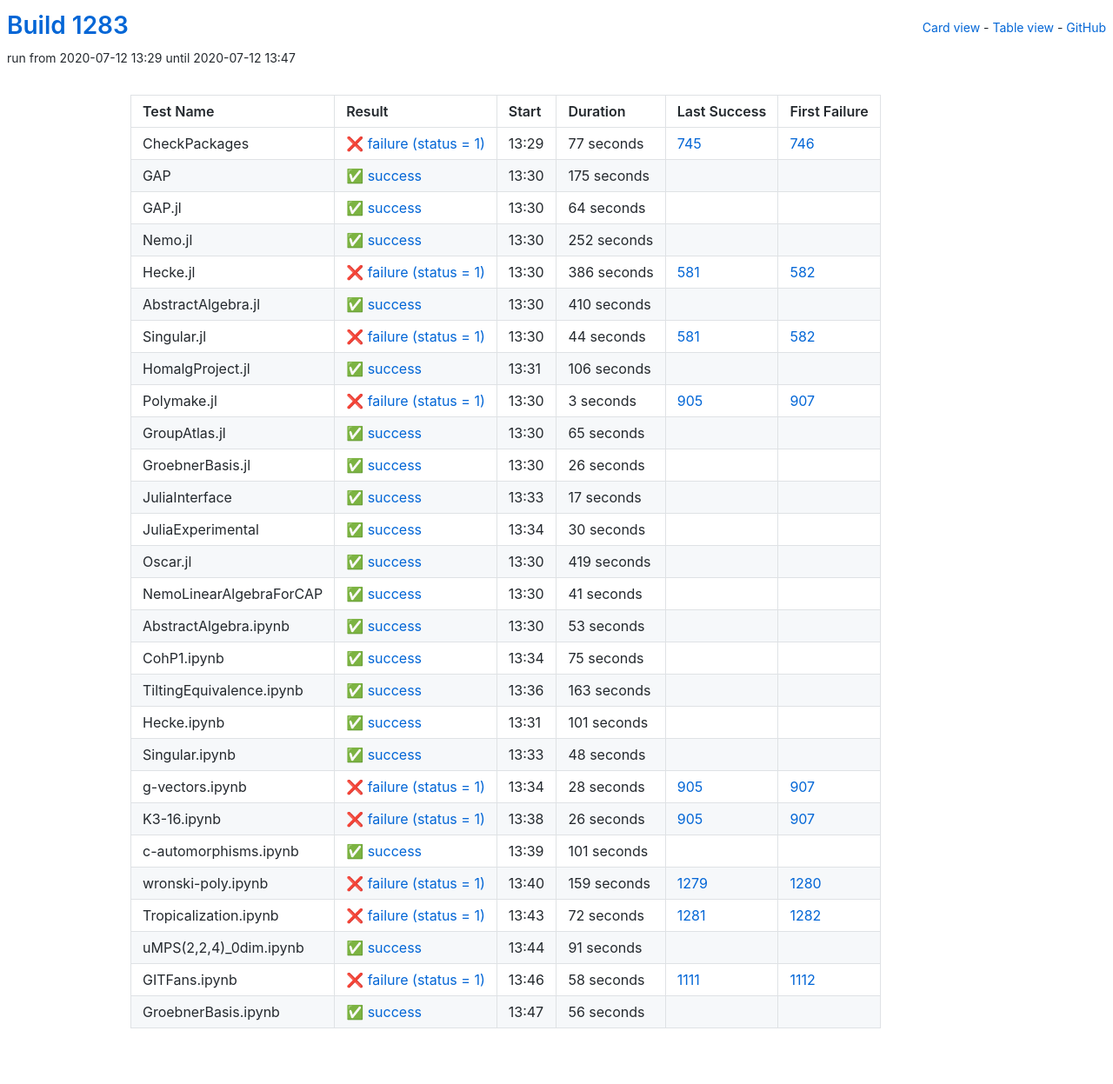
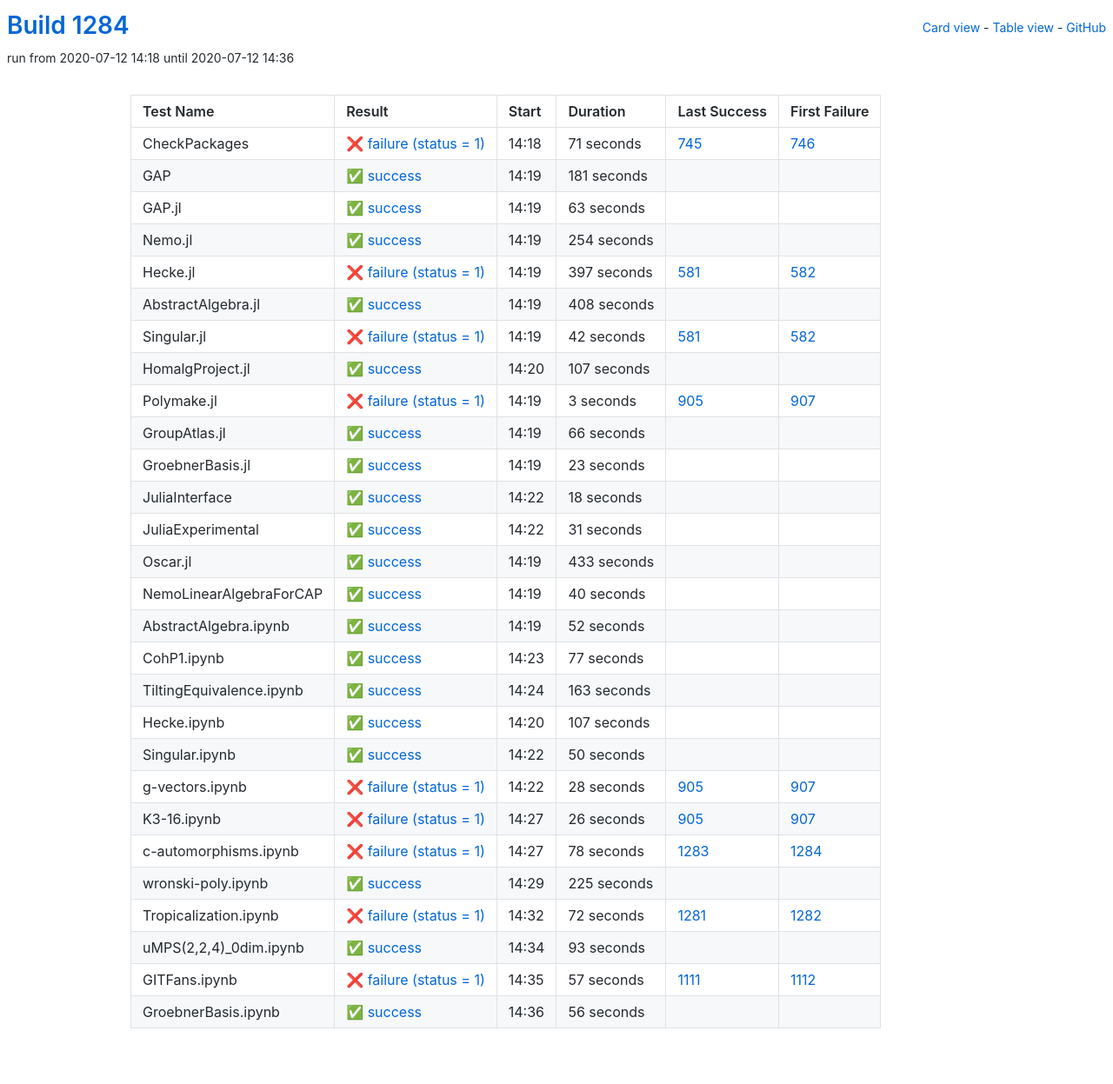
Before and after one commit to oscar-system/oscar-ci-status-1.4, a Jekyll site: the page built from table.html, in a window 1280 px wide. Shown: the whole page at 87% size. Built offline with Jekyll 4.4.1, drawn with Linux system fonts in a browser that asks for light colours.

Commit message:
Build #1284

```diff
--- a/_data/ci.yml
+++ b/_data/ci.yml
@@ -1,6 +1,6 @@
 ---
-build: 1283
-build_url: https://oscarci.mathematik.uni-kl.de/job/oscar-julia-1.4/1283/
+build: 1284
+build_url: https://oscarci.mathematik.uni-kl.de/job/oscar-julia-1.4/1284/
 job: oscar-julia-1.4
 organization: oscar-system
 repo: oscar-ci-status-1.4
@@ -8,104 +8,104 @@ repourl: https://github.com/oscar-system/oscar-ci-status-1.4
 tests:
 - name: CheckPackages
   id: checkpackages
-  log: https://oscarci.mathematik.uni-kl.de/job/oscar-julia-1.4/1283/artifact/logs/build-1283/CheckPackages.log
-  start: 2020-07-12 13:29
+  log: https://oscarci.mathematik.uni-kl.de/job/oscar-julia-1.4/1284/artifact/logs/build-1284/CheckPackages.log
+  start: 2020-07-12 14:18
   success: false
   exitcode: 1
   status: failure
-  duration: 77
+  duration: 71
   last_success: 745
   last_success_url: https://oscarci.mathematik.uni-kl.de/job/oscar-julia-1.4/745/
   first_failure: 746
   first_failure_url: https://oscarci.mathematik.uni-kl.de/job/oscar-julia-1.4/746/
 - name: GAP
   id: gap
-  log: https://oscarci.mathematik.uni-kl.de/job/oscar-julia-1.4/1283/artifact/logs/build-1283/GAP.log
-  start: 2020-07-12 13:30
+  log: https://oscarci.mathematik.uni-kl.de/job/oscar-julia-1.4/1284/artifact/logs/build-1284/GAP.log
+  start: 2020-07-12 14:19
   success: true
   exitcode: 0
   status: success
-  duration: 175
+  duration: 181
   last_success: false
   last_success_url:
   first_failure: false
   first_failure_url:
 - name: GAP.jl
   id: gap-jl
-  log: https://oscarci.mathematik.uni-kl.de/job/oscar-julia-1.4/1283/artifact/logs/build-1283/GAP.jl.log
-  start: 2020-07-12 13:30
+  log: https://oscarci.mathematik.uni-kl.de/job/oscar-julia-1.4/1284/artifact/logs/build-1284/GAP.jl.log
+  start: 2020-07-12 14:19
   success: true
   exitcode: 0
   status: success
-  duration: 64
+  duration: 63
   last_success: false
   last_success_url:
   first_failure: false
   first_failure_url:
 - name: Nemo.jl
   id: nemo-jl
-  log: https://oscarci.mathematik.uni-kl.de/job/oscar-julia-1.4/1283/artifact/logs/build-1283/Nemo.jl.log
-  start: 2020-07-12 13:30
+  log: https://oscarci.mathematik.uni-kl.de/job/oscar-julia-1.4/1284/artifact/logs/build-1284/Nemo.jl.log
+  start: 2020-07-12 14:19
   success: true
   exitcode: 0
   status: success
-  duration: 252
+  duration: 254
   last_success: false
   last_success_url:
   first_failure: false
   first_failure_url:
 - name: Hecke.jl
   id: hecke-jl
-  log: https://oscarci.mathematik.uni-kl.de/job/oscar-julia-1.4/1283/artifact/logs/build-1283/Hecke.jl.log
-  start: 2020-07-12 13:30
+  log: https://oscarci.mathematik.uni-kl.de/job/oscar-julia-1.4/1284/artifact/logs/build-1284/Hecke.jl.log
+  start: 2020-07-12 14:19
   success: false
   exitcode: 1
   status: failure
-  duration: 386
+  duration: 397
   last_success: 581
   last_success_url: https://oscarci.mathematik.uni-kl.de/job/oscar-julia-1.4/581/
   first_failure: 582
   first_failure_url: https://oscarci.mathematik.uni-kl.de/job/oscar-julia-1.4/582/
 - name: AbstractAlgebra.jl
   id: abstractalgebra-jl
-  log: https://oscarci.mathematik.uni-kl.de/job/oscar-julia-1.4/1283/artifact/logs/build-1283/AbstractAlgebra.jl.log
-  start: 2020-07-12 13:30
+  log: https://oscarci.mathematik.uni-kl.de/job/oscar-julia-1.4/1284/artifact/logs/build-1284/AbstractAlgebra.jl.log
+  start: 2020-07-12 14:19
   success: true
   exitcode: 0
   status: success
-  duration: 410
+  duration: 408
   last_success: false
   last_success_url:
   first_failure: false
   first_failure_url:
 - name: Singular.jl
   id: singular-jl
-  log: https://oscarci.mathematik.uni-kl.de/job/oscar-julia-1.4/1283/artifact/logs/build-1283/Singular.jl.log
-  start: 2020-07-12 13:30
+  log: https://oscarci.mathematik.uni-kl.de/job/oscar-julia-1.4/1284/artifact/logs/build-1284/Singular.jl.log
+  start: 2020-07-12 14:19
   success: false
   exitcode: 1
   status: failure
-  duration: 44
+  duration: 42
   last_success: 581
   last_success_url: https://oscarci.mathematik.uni-kl.de/job/oscar-julia-1.4/581/
   first_failure: 582
   first_failure_url: https://oscarci.mathematik.uni-kl.de/job/oscar-julia-1.4/582/
 - name: HomalgProject.jl
   id: homalgproject-jl
-  log: https://oscarci.mathematik.uni-kl.de/job/oscar-julia-1.4/1283/artifact/logs/build-1283/HomalgProject.jl.log
-  start: 2020-07-12 13:31
+  log: https://oscarci.mathematik.uni-kl.de/job/oscar-julia-1.4/1284/artifact/logs/build-1284/HomalgProject.jl.log
+  start: 2020-07-12 14:20
   success: true
   exitcode: 0
   status: success
-  duration: 106
+  duration: 107
   last_success: false
   last_success_url:
   first_failure: false
   first_failure_url:
 - name: Polymake.jl
   id: polymake-jl
-  log: https://oscarci.mathematik.uni-kl.de/job/oscar-julia-1.4/1283/artifact/logs/build-1283/Polymake.jl.log
-  start: 2020-07-12 13:30
+  log: https://oscarci.mathematik.uni-kl.de/job/oscar-julia-1.4/1284/artifact/logs/build-1284/Polymake.jl.log
+  start: 2020-07-12 14:19
   success: false
   exitcode: 1
   status: failure
@@ -116,104 +116,104 @@ tests:
   first_failure_url: https://oscarci.mathematik.uni-kl.de/job/oscar-julia-1.4/907/
 - name: GroupAtlas.jl
   id: groupatlas-jl
-  log: https://oscarci.mathematik.uni-kl.de/job/oscar-julia-1.4/1283/artifact/logs/build-1283/GroupAtlas.jl.log
-  start: 2020-07-12 13:30
+  log: https://oscarci.mathematik.uni-kl.de/job/oscar-julia-1.4/1284/artifact/logs/build-1284/GroupAtlas.jl.log
+  start: 2020-07-12 14:19
   success: true
   exitcode: 0
   status: success
-  duration: 65
+  duration: 66
   last_success: false
   last_success_url:
   first_failure: false
   first_failure_url:
 - name: GroebnerBasis.jl
   id: groebnerbasis-jl
-  log: https://oscarci.mathematik.uni-kl.de/job/oscar-julia-1.4/1283/artifact/logs/build-1283/GroebnerBasis.jl.log
-  start: 2020-07-12 13:30
+  log: https://oscarci.mathematik.uni-kl.de/job/oscar-julia-1.4/1284/artifact/logs/build-1284/GroebnerBasis.jl.log
+  start: 2020-07-12 14:19
   success: true
   exitcode: 0
   status: success
-  duration: 26
+  duration: 23
   last_success: false
   last_success_url:
   first_failure: false
   first_failure_url:
 - name: JuliaInterface
   id: juliainterface
-  log: https://oscarci.mathematik.uni-kl.de/job/oscar-julia-1.4/1283/artifact/logs/build-1283/JuliaInterface.log
-  start: 2020-07-12 13:33
+  log: https://oscarci.mathematik.uni-kl.de/job/oscar-julia-1.4/1284/artifact/logs/build-1284/JuliaInterface.log
+  start: 2020-07-12 14:22
   success: true
   exitcode: 0
   status: success
-  duration: 17
+  duration: 18
   last_success: false
   last_success_url:
   first_failure: false
   first_failure_url:
 - name: JuliaExperimental
   id: juliaexperimental
-  log: https://oscarci.mathematik.uni-kl.de/job/oscar-julia-1.4/1283/artifact/logs/build-1283/JuliaExperimental.log
-  start: 2020-07-12 13:34
+  log: https://oscarci.mathematik.uni-kl.de/job/oscar-julia-1.4/1284/artifact/logs/build-1284/JuliaExperimental.log
+  start: 2020-07-12 14:22
   success: true
   exitcode: 0
   status: success
-  duration: 30
+  duration: 31
   last_success: false
   last_success_url:
   first_failure: false
   first_failure_url:
 - name: Oscar.jl
   id: oscar-jl
-  log: https://oscarci.mathematik.uni-kl.de/job/oscar-julia-1.4/1283/artifact/logs/build-1283/Oscar.jl.log
-  start: 2020-07-12 13:30
+  log: https://oscarci.mathematik.uni-kl.de/job/oscar-julia-1.4/1284/artifact/logs/build-1284/Oscar.jl.log
+  start: 2020-07-12 14:19
   success: true
   exitcode: 0
   status: success
-  duration: 419
+  duration: 433
   last_success: false
   last_success_url:
   first_failure: false
   first_failure_url:
 - name: NemoLinearAlgebraForCAP
   id: nemolinearalgebraforcap
-  log: https://oscarci.mathematik.uni-kl.de/job/oscar-julia-1.4/1283/artifact/logs/build-1283/NemoLinearAlgebraForCAP.log
-  start: 2020-07-12 13:30
+  log: https://oscarci.mathematik.uni-kl.de/job/oscar-julia-1.4/1284/artifact/logs/build-1284/NemoLinearAlgebraForCAP.log
+  start: 2020-07-12 14:19
   success: true
   exitcode: 0
   status: success
-  duration: 41
+  duration: 40
   last_success: false
   last_success_url:
   first_failure: false
   first_failure_url:
 - name: AbstractAlgebra.ipynb
   id: abstractalgebra-ipynb
-  log: https://oscarci.mathematik.uni-kl.de/job/oscar-julia-1.4/1283/artifact/logs/build-1283/AbstractAlgebra.ipynb.log
-  start: 2020-07-12 13:30
+  log: https://oscarci.mathematik.uni-kl.de/job/oscar-julia-1.4/1284/artifact/logs/build-1284/AbstractAlgebra.ipynb.log
+  start: 2020-07-12 14:19
   success: true
   exitcode: 0
   status: success
-  duration: 53
+  duration: 52
   last_success: false
   last_success_url:
   first_failure: false
   first_failure_url:
 - name: CohP1.ipynb
   id: cohp1-ipynb
-  log: https://oscarci.mathematik.uni-kl.de/job/oscar-julia-1.4/1283/artifact/logs/build-1283/CohP1.ipynb.log
-  start: 2020-07-12 13:34
+  log: https://oscarci.mathematik.uni-kl.de/job/oscar-julia-1.4/1284/artifact/logs/build-1284/CohP1.ipynb.log
+  start: 2020-07-12 14:23
   success: true
   exitcode: 0
   status: success
-  duration: 75
+  duration: 77
   last_success: false
   last_success_url:
   first_failure: false
   first_failure_url:
 - name: TiltingEquivalence.ipynb
   id: tiltingequivalence-ipynb
-  log: https://oscarci.mathematik.uni-kl.de/job/oscar-julia-1.4/1283/artifact/logs/build-1283/TiltingEquivalence.ipynb.log
-  start: 2020-07-12 13:36
+  log: https://oscarci.mathematik.uni-kl.de/job/oscar-julia-1.4/1284/artifact/logs/build-1284/TiltingEquivalence.ipynb.log
+  start: 2020-07-12 14:24
   success: true
   exitcode: 0
   status: success
@@ -224,32 +224,32 @@ tests:
   first_failure_url:
 - name: Hecke.ipynb
   id: hecke-ipynb
-  log: https://oscarci.mathematik.uni-kl.de/job/oscar-julia-1.4/1283/artifact/logs/build-1283/Hecke.ipynb.log
-  start: 2020-07-12 13:31
+  log: https://oscarci.mathematik.uni-kl.de/job/oscar-julia-1.4/1284/artifact/logs/build-1284/Hecke.ipynb.log
+  start: 2020-07-12 14:20
   success: true
   exitcode: 0
   status: success
-  duration: 101
+  duration: 107
   last_success: false
   last_success_url:
   first_failure: false
   first_failure_url:
 - name: Singular.ipynb
   id: singular-ipynb
-  log: https://oscarci.mathematik.uni-kl.de/job/oscar-julia-1.4/1283/artifact/logs/build-1283/Singular.ipynb.log
-  start: 2020-07-12 13:33
+  log: https://oscarci.mathematik.uni-kl.de/job/oscar-julia-1.4/1284/artifact/logs/build-1284/Singular.ipynb.log
+  start: 2020-07-12 14:22
   success: true
   exitcode: 0
   status: success
-  duration: 48
+  duration: 50
   last_success: false
   last_success_url:
   first_failure: false
   first_failure_url:
 - name: g-vectors.ipynb
   id: g-vectors-ipynb
-  log: https://oscarci.mathematik.uni-kl.de/job/oscar-julia-1.4/1283/artifact/logs/build-1283/g-vectors.ipynb.log
-  start: 2020-07-12 13:34
+  log: https://oscarci.mathematik.uni-kl.de/job/oscar-julia-1.4/1284/artifact/logs/build-1284/g-vectors.ipynb.log
+  start: 2020-07-12 14:22
   success: false
   exitcode: 1
   status: failure
@@ -260,8 +260,8 @@ tests:
   first_failure_url: https://oscarci.mathematik.uni-kl.de/job/oscar-julia-1.4/907/
 - name: K3-16.ipynb
   id: k3-16-ipynb
-  log: https://oscarci.mathematik.uni-kl.de/job/oscar-julia-1.4/1283/artifact/logs/build-1283/K3-16.ipynb.log
-  start: 2020-07-12 13:38
+  log: https://oscarci.mathematik.uni-kl.de/job/oscar-julia-1.4/1284/artifact/logs/build-1284/K3-16.ipynb.log
+  start: 2020-07-12 14:27
   success: false
   exitcode: 1
   status: failure
@@ -272,32 +272,32 @@ tests:
   first_failure_url: https://oscarci.mathematik.uni-kl.de/job/oscar-julia-1.4/907/
 - name: c-automorphisms.ipynb
   id: c-automorphisms-ipynb
-  log: https://oscarci.mathematik.uni-kl.de/job/oscar-julia-1.4/1283/artifact/logs/build-1283/c-automorphisms.ipynb.log
-  start: 2020-07-12 13:39
+  log: https://oscarci.mathematik.uni-kl.de/job/oscar-julia-1.4/1284/artifact/logs/build-1284/c-automorphisms.ipynb.log
+  start: 2020-07-12 14:27
+  success: false
+  exitcode: 1
+  status: failure
+  duration: 78
+  last_success: 1283
+  last_success_url: https://oscarci.mathematik.uni-kl.de/job/oscar-julia-1.4/1283/
+  first_failure: 1284
+  first_failure_url: https://oscarci.mathematik.uni-kl.de/job/oscar-julia-1.4/1284/
+- name: wronski-poly.ipynb
+  id: wronski-poly-ipynb
+  log: https://oscarci.mathematik.uni-kl.de/job/oscar-julia-1.4/1284/artifact/logs/build-1284/wronski-poly.ipynb.log
+  start: 2020-07-12 14:29
   success: true
   exitcode: 0
   status: success
-  duration: 101
+  duration: 225
   last_success: false
   last_success_url:
   first_failure: false
   first_failure_url:
-- name: wronski-poly.ipynb
-  id: wronski-poly-ipynb
-  log: https://oscarci.mathematik.uni-kl.de/job/oscar-julia-1.4/1283/artifact/logs/build-1283/wronski-poly.ipynb.log
-  start: 2020-07-12 13:40
-  success: false
-  exitcode: 1
-  status: failure
-  duration: 159
-  last_success: 1279
-  last_success_url: https://oscarci.mathematik.uni-kl.de/job/oscar-julia-1.4/1279/
-  first_failure: 1280
-  first_failure_url: https://oscarci.mathematik.uni-kl.de/job/oscar-julia-1.4/1280/
 - name: Tropicalization.ipynb
   id: tropicalization-ipynb
-  log: https://oscarci.mathematik.uni-kl.de/job/oscar-julia-1.4/1283/artifact/logs/build-1283/Tropicalization.ipynb.log
-  start: 2020-07-12 13:43
+  log: https://oscarci.mathematik.uni-kl.de/job/oscar-julia-1.4/1284/artifact/logs/build-1284/Tropicalization.ipynb.log
+  start: 2020-07-12 14:32
   success: false
   exitcode: 1
   status: failure
@@ -308,32 +308,32 @@ tests:
   first_failure_url: https://oscarci.mathematik.uni-kl.de/job/oscar-julia-1.4/1282/
 - name: uMPS(2,2,4)_0dim.ipynb
   id: umps-2-2-4-0dim-ipynb
-  log: https://oscarci.mathematik.uni-kl.de/job/oscar-julia-1.4/1283/artifact/logs/build-1283/uMPS-2-2-4-_0dim.ipynb.log
-  start: 2020-07-12 13:44
+  log: https://oscarci.mathematik.uni-kl.de/job/oscar-julia-1.4/1284/artifact/logs/build-1284/uMPS-2-2-4-_0dim.ipynb.log
+  start: 2020-07-12 14:34
   success: true
   exitcode: 0
   status: success
-  duration: 91
+  duration: 93
   last_success: false
   last_success_url:
   first_failure: false
   first_failure_url:
 - name: GITFans.ipynb
   id: gitfans-ipynb
-  log: https://oscarci.mathematik.uni-kl.de/job/oscar-julia-1.4/1283/artifact/logs/build-1283/GITFans.ipynb.log
-  start: 2020-07-12 13:46
+  log: https://oscarci.mathematik.uni-kl.de/job/oscar-julia-1.4/1284/artifact/logs/build-1284/GITFans.ipynb.log
+  start: 2020-07-12 14:35
   success: false
   exitcode: 1
   status: failure
-  duration: 58
+  duration: 57
   last_success: 1111
   last_success_url: https://oscarci.mathematik.uni-kl.de/job/oscar-julia-1.4/1111/
   first_failure: 1112
   first_failure_url: https://oscarci.mathematik.uni-kl.de/job/oscar-julia-1.4/1112/
 - name: GroebnerBasis.ipynb
   id: groebnerbasis-ipynb
-  log: https://oscarci.mathematik.uni-kl.de/job/oscar-julia-1.4/1283/artifact/logs/build-1283/GroebnerBasis.ipynb.log
-  start: 2020-07-12 13:47
+  log: https://oscarci.mathematik.uni-kl.de/job/oscar-julia-1.4/1284/artifact/logs/build-1284/GroebnerBasis.ipynb.log
+  start: 2020-07-12 14:36
   success: true
   exitcode: 0
   status: success
```
Also changed, not shown: README.md.
